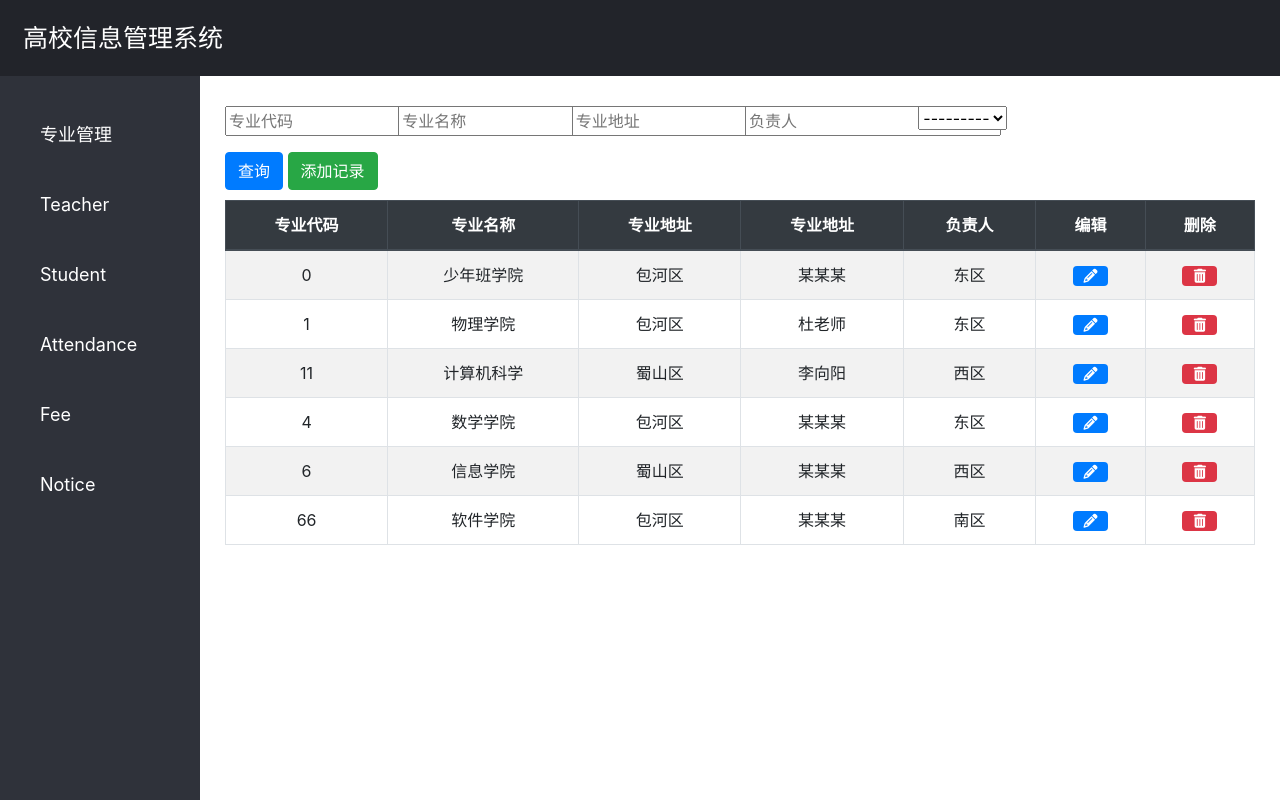
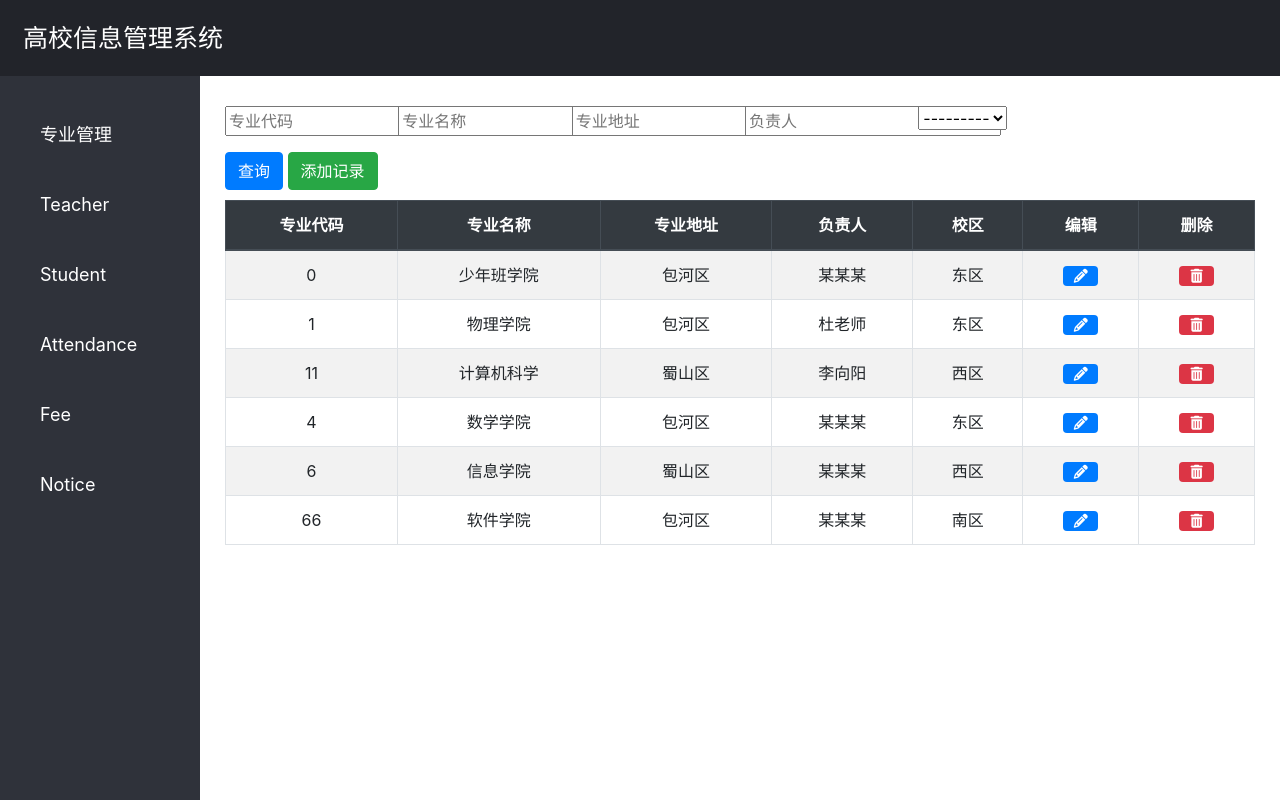
Before and after one commit to zkdliushuo/UniInfoManagement, a Django app: page /major in a window 1280 px wide. Run offline with Django 3.2, Linux system fonts and the light colour scheme; data comes from the database, SQL or seed files in the repository; some libraries are stand-ins or nearby versions.

Commit message:
纠正表头和标签的显示

```diff
--- a/backend/schoolmanagement-master/school/models.py
+++ b/backend/schoolmanagement-master/school/models.py
@@ -80,7 +80,7 @@ class Major(models.Model):
     name = models.CharField('专业名称', max_length=100, null=False, unique=True)
     address = models.CharField('专业地址', max_length=100, null=False)
     charger = models.CharField('负责人', max_length=50, null=False)
-    campus = models.ForeignKey(Campus, on_delete=models.PROTECT)
+    campus = models.ForeignKey(Campus, verbose_name='校区', on_delete=models.PROTECT)
 
     def __str__(self):
         return self.name
--- a/backend/schoolmanagement-master/templates/school/major.html
+++ b/backend/schoolmanagement-master/templates/school/major.html
@@ -53,8 +53,8 @@
           <th>专业代码</th>
           <th>专业名称</th>
           <th>专业地址</th>
-          <th>专业地址</th>
           <th>负责人</th>
+          <th>校区</th>
           <th>编辑</th>
           <th>删除</th>
         </tr>
```
